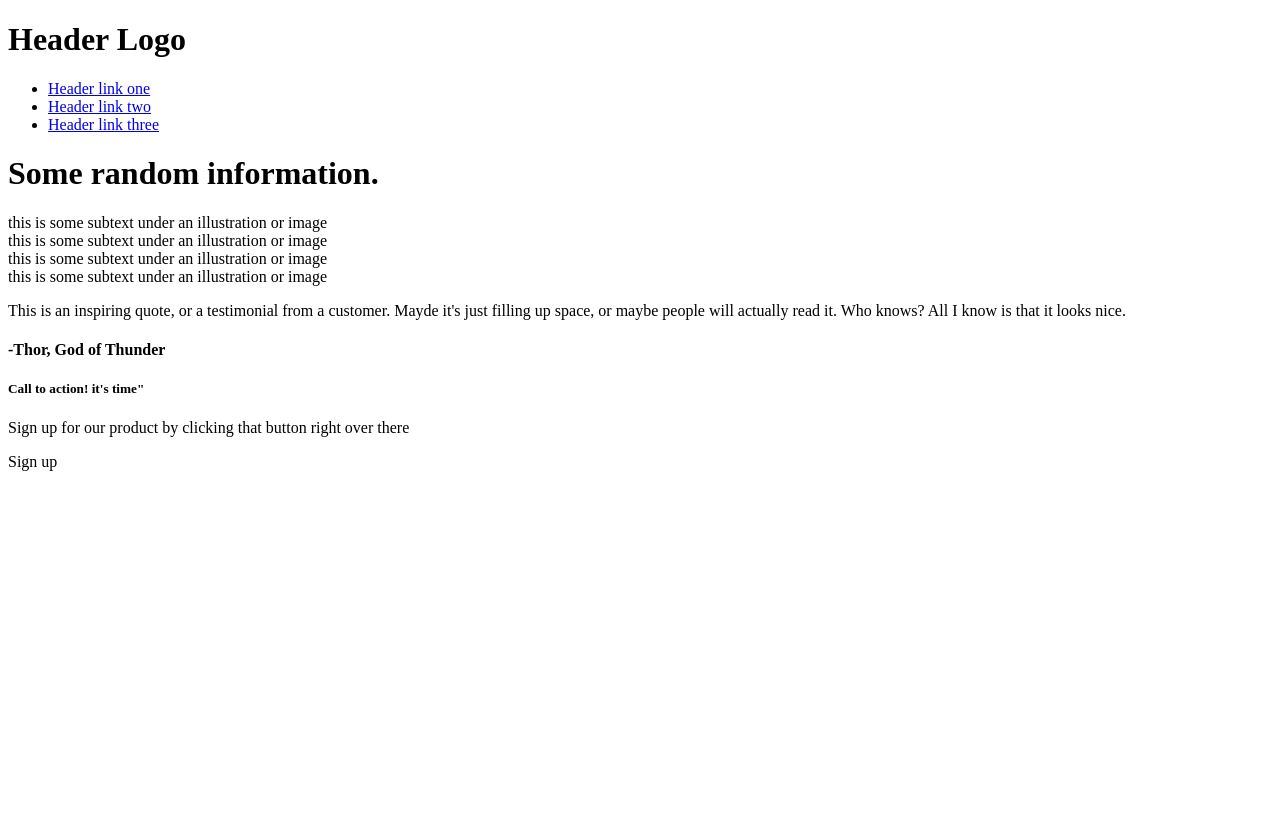
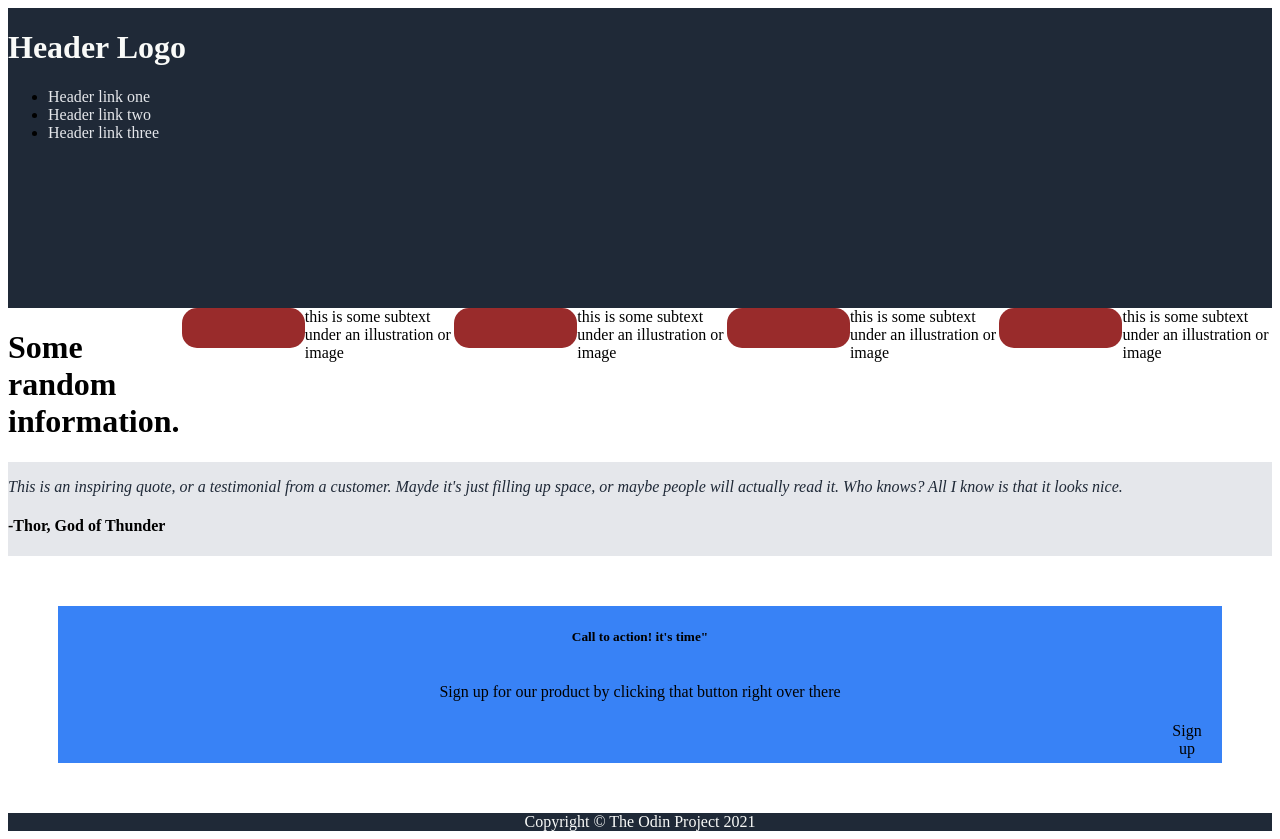
Before and after one commit to Jere-32/landing-page-odin, a plain HTML site: page index.html in a window 1280 px wide. Before the commit the page ends 800 px from the top, so only its background shows below. Drawn offline with Linux system fonts and the light colour scheme.

Commit message:
started CSS, updated html

```diff
--- a/index.html
+++ b/index.html
@@ -9,9 +9,9 @@
 </head>
 
 <body>
-    <div class="Top">
-      <h1 class="Header-logo">Header Logo</h1>
-      <ul class="header-links">
+    <div class="top">
+      <h1 class="headerlogo">Header Logo</h1>
+      <ul class="headerlinks">
         <li><a href="#">Header link one</a></li>
         <li><a href="#">Header link two</a></li>
         <li><a href="#">Header link three</a></li>
@@ -19,7 +19,7 @@
     </div>
 
     <div class="second">
-        <h1 class="randominfo">Some random information.</h1>
+        <h1 class="information">Some random information.</h1>
         <div class="roundsq"></div>
         <div class="text">this is some subtext under an illustration or image</div>
         <div class="roundsq"></div>
@@ -30,7 +30,7 @@
         <div class="text">this is some subtext under an illustration or image</div>
     </div>
     <div class="third">
-        <p>This is an inspiring quote, or a testimonial from a
+        <p class="quote">This is an inspiring quote, or a testimonial from a
             customer. Mayde it's just filling up space, or maybe
             people will actually read it. Who knows? All I know is
             that it looks nice.</p>
@@ -42,6 +42,7 @@
         <p>Sign up for our product by clicking that button right over there</p>
         <div class="button">Sign up</div>
     </div>
+    <div class="footer">Copyright © The Odin Project 2021</div>
 
 </body>
 </html>
--- a/styles.css
+++ b/styles.css
@@ -0,0 +1,78 @@
+body {
+    min-height: 100vh;
+    display: flex;
+    flex-direction: column;
+}
+
+.top {
+    background-color: #1F2937;
+    height: 300px;
+}
+.headerlogo {
+    size: 24px;
+    color: #F9FAF8;
+}
+a {
+    text-decoration: none;
+    size: 18px;
+    color: #e5e7eB;
+}
+
+
+
+.second {
+    display: flex;
+
+}
+.information {
+    font-weight: 800;
+    color: "1F2937";
+    size: 36px;
+
+}
+.roundsq {
+    width: 220px;
+    height: 20px;
+    padding: 10px;
+    background: #992b2b;
+    border-color: #1F2937;
+    border-radius: 15px;
+}
+.third {
+    background-color: #e5e7eB;
+}
+.quote{
+    size: 36px;
+    font-style: italic;
+    color: #1F2937;
+
+}
+.fourth {
+    margin: 50px;
+    background-color: #3882F6;
+    display: flex;
+    flex-direction: column;
+    align-items: center;
+    justify-content: center;
+
+}
+.button {
+    width: 30px;
+    height: 15px;
+    margin-right: 15px;
+    text-align: center;
+    padding: 5px;
+    align-self: flex-end;
+    flex: 1;
+    min-width: 0;
+
+}
+
+.footer {
+    display: flex;
+    margin-top: auto;
+    justify-content: center;
+    background-color: #1F2937;
+    color: #F9FAF8;
+    height: auto;
+}
```
